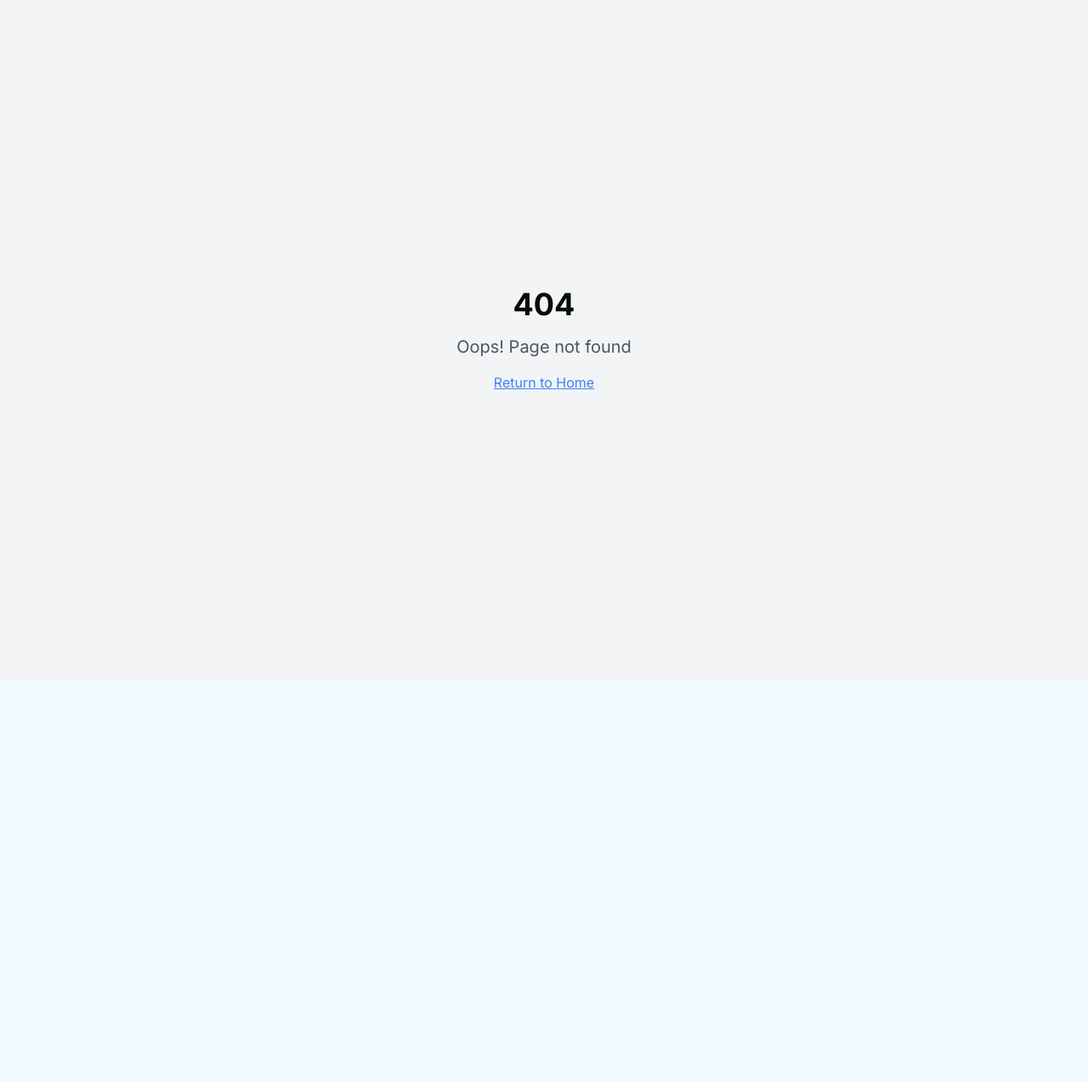
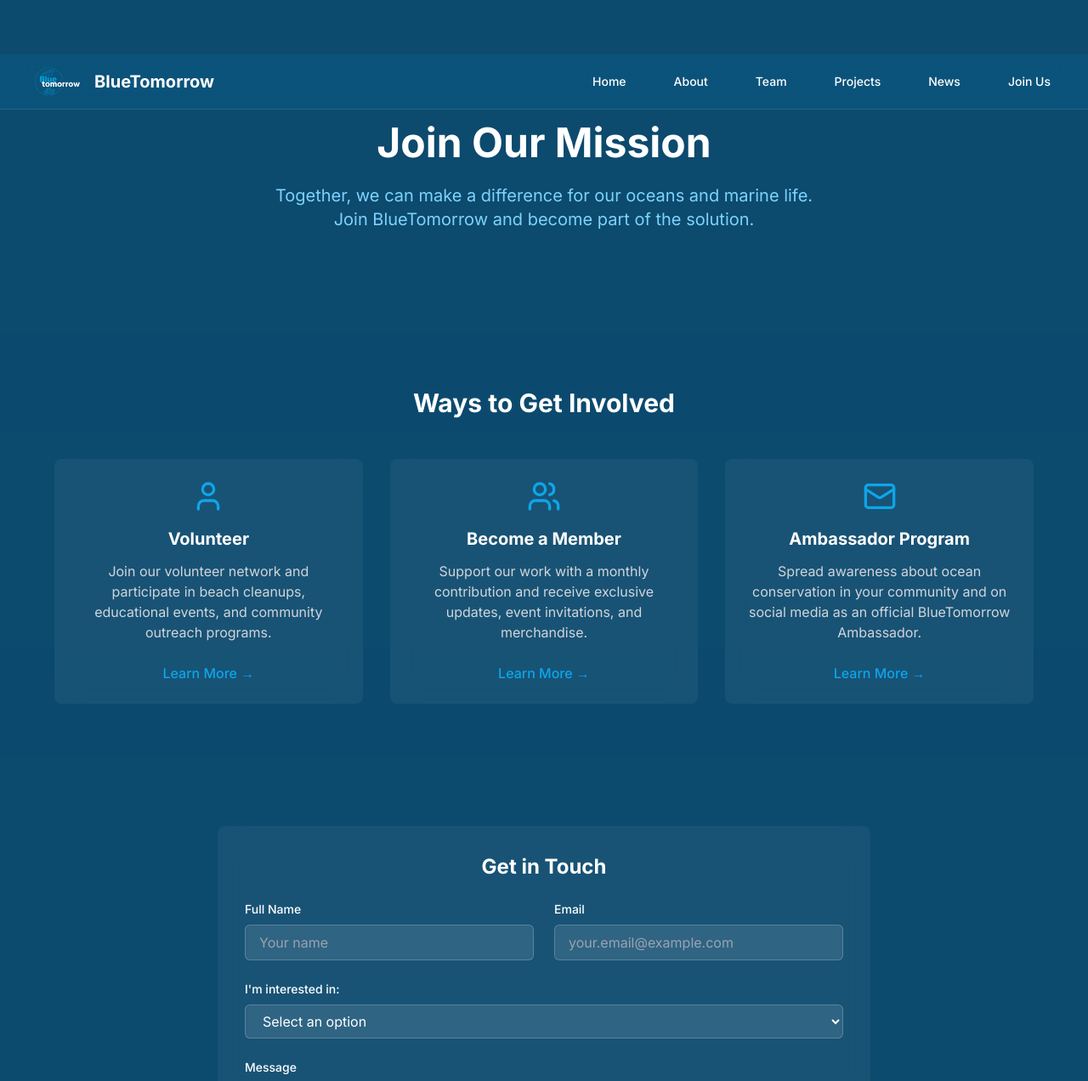
Before and after one commit to henriChevreux/blue-ocean-horizon, a React (Vite) app: page /join in a window 1280 px wide. Before the commit this address had no page. Shown: the top 1272 px of the page at 85% size. Before the commit the page ends 800 px from the top, so only its background shows below. Built offline with nearby package versions, Linux system fonts and the light colour scheme.

Commit message:
Use provided logo
The logo has been updated.

```diff
--- a/src/App.tsx
+++ b/src/App.tsx
@@ -8,6 +8,7 @@ import Index from "./pages/Index";
 import Team from "./pages/Team";
 import Projects from "./pages/Projects";
 import News from "./pages/News";
+import Join from "./pages/Join";
 import NotFound from "./pages/NotFound";
 
 const queryClient = new QueryClient();
@@ -23,6 +24,7 @@ const App = () => (
           <Route path="/team" element={<Team />} />
           <Route path="/projects" element={<Projects />} />
           <Route path="/news" element={<News />} />
+          <Route path="/join" element={<Join />} />
           {/* ADD ALL CUSTOM ROUTES ABOVE THE CATCH-ALL "*" ROUTE */}
           <Route path="*" element={<NotFound />} />
         </Routes>
--- a/src/components/NavBar.tsx
+++ b/src/components/NavBar.tsx
@@ -1,6 +1,6 @@
 
 import { useState } from 'react';
-import { DropletIcon, Menu, X } from 'lucide-react';
+import { Menu, X } from 'lucide-react';
 import { Link } from 'react-router-dom';
 
 const NavBar = () => {
@@ -12,7 +12,11 @@ const NavBar = () => {
         <div className="flex items-center justify-between h-16">
           <div className="flex items-center">
             <Link to="/" className="flex items-center space-x-2">
-              <DropletIcon className="h-8 w-8 text-ocean" />
+              <img
+                src="/lovable-uploads/4118a2d9-6403-4597-9f28-2d516c47ed8f.png"
+                alt="BlueTomorrow Logo"
+                className="h-10 w-auto"
+              />
               <span className="text-xl font-bold text-white">BlueTomorrow</span>
             </Link>
           </div>
--- /dev/null
+++ b/src/pages/Join.tsx
@@ -0,0 +1,126 @@
+
+import NavBar from '../components/NavBar';
+import { Mail, Send, User, Users } from 'lucide-react';
+
+const Join = () => {
+  return (
+    <div className="min-h-screen bg-ocean-dark text-white pt-16">
+      <NavBar />
+
+      {/* Hero Section */}
+      <section className="relative py-20 px-4">
+        <div className="max-w-4xl mx-auto text-center">
+          <h1 className="text-4xl md:text-5xl font-bold mb-6">Join Our Mission</h1>
+          <p className="text-xl text-ocean-light mb-10 max-w-2xl mx-auto">
+            Together, we can make a difference for our oceans and marine life.
+            Join BlueTomorrow and become part of the solution.
+          </p>
+        </div>
+      </section>
+
+      {/* Volunteer Options */}
+      <section className="py-16 px-4 bg-ocean-dark/80">
+        <div className="max-w-6xl mx-auto">
+          <h2 className="text-3xl font-bold text-center mb-12">Ways to Get Involved</h2>
+
+          <div className="grid grid-cols-1 md:grid-cols-3 gap-8">
+            <VolunteerCard
+              icon={<User className="w-10 h-10 text-ocean" />}
+              title="Volunteer"
+              description="Join our volunteer network and participate in beach cleanups, educational events, and community outreach programs."
+            />
+            <VolunteerCard
+              icon={<Users className="w-10 h-10 text-ocean" />}
+              title="Become a Member"
+              description="Support our work with a monthly contribution and receive exclusive updates, event invitations, and merchandise."
+            />
+            <VolunteerCard
+              icon={<Mail className="w-10 h-10 text-ocean" />}
+              title="Ambassador Program"
+              description="Spread awareness about ocean conservation in your community and on social media as an official BlueTomorrow Ambassador."
+            />
+          </div>
+        </div>
+      </section>
+
+      {/* Contact Form */}
+      <section className="py-20 px-4">
+        <div className="max-w-3xl mx-auto bg-white/5 backdrop-blur-lg rounded-lg p-8">
+          <h2 className="text-2xl font-bold mb-6 text-center">Get in Touch</h2>
+          <form className="space-y-6">
+            <div className="grid grid-cols-1 md:grid-cols-2 gap-6">
+              <div>
+                <label className="block text-sm font-medium mb-2" htmlFor="name">Full Name</label>
+                <input
+                  type="text"
+                  id="name"
+                  className="w-full px-4 py-2 bg-white/10 border border-white/20 rounded-md focus:outline-none focus:ring-2 focus:ring-ocean text-white"
+                  placeholder="Your name"
+                />
+              </div>
+              <div>
+                <label className="block text-sm font-medium mb-2" htmlFor="email">Email</label>
+                <input
+                  type="email"
+                  id="email"
+                  className="w-full px-4 py-2 bg-white/10 border border-white/20 rounded-md focus:outline-none focus:ring-2 focus:ring-ocean text-white"
+                  placeholder="your.email@example.com"
+                />
+              </div>
+            </div>
+
+            <div>
+              <label className="block text-sm font-medium mb-2" htmlFor="interest">I'm interested in:</label>
+              <select
+                id="interest"
+                className="w-full px-4 py-2 bg-white/10 border border-white/20 rounded-md focus:outline-none focus:ring-2 focus:ring-ocean text-white"
+              >
+                <option value="">Select an option</option>
+                <option value="volunteer">Volunteering</option>
+                <option value="member">Becoming a Member</option>
+                <option value="ambassador">Ambassador Program</option>
+                <option value="donate">Making a Donation</option>
+                <option value="other">Other</option>
+              </select>
+            </div>
+
+            <div>
+              <label className="block text-sm font-medium mb-2" htmlFor="message">Message</label>
+              <textarea
+                id="message"
+                rows={4}
+                className="w-full px-4 py-2 bg-white/10 border border-white/20 rounded-md focus:outline-none focus:ring-2 focus:ring-ocean text-white"
+                placeholder="Tell us how you'd like to help..."
+              ></textarea>
+            </div>
+
+            <div className="text-center">
+              <button
+                type="submit"
+                className="inline-flex items-center justify-center px-6 py-3 bg-ocean hover:bg-ocean-light text-white font-medium rounded-md transition-colors"
+              >
+                <Send className="mr-2 h-4 w-4" />
+                Submit
+              </button>
+            </div>
+          </form>
+        </div>
+      </section>
+    </div>
+  );
+};
+
+const VolunteerCard = ({ icon, title, description }: { icon: React.ReactNode; title: string; description: string }) => (
+  <div className="bg-white/5 backdrop-blur-lg rounded-lg p-6 hover:bg-white/10 transition-colors">
+    <div className="flex justify-center mb-4">{icon}</div>
+    <h3 className="text-xl font-bold mb-3 text-center">{title}</h3>
+    <p className="text-gray-300 text-center">{description}</p>
+    <div className="mt-6 text-center">
+      <button className="text-ocean hover:text-ocean-light font-medium transition-colors">
+        Learn More →
+      </button>
+    </div>
+  </div>
+);
+
+export default Join;
```
Also changed, not shown: public/lovable-uploads/4118a2d9-6403-4597-9f28-2d516c47ed8f.png (added).
